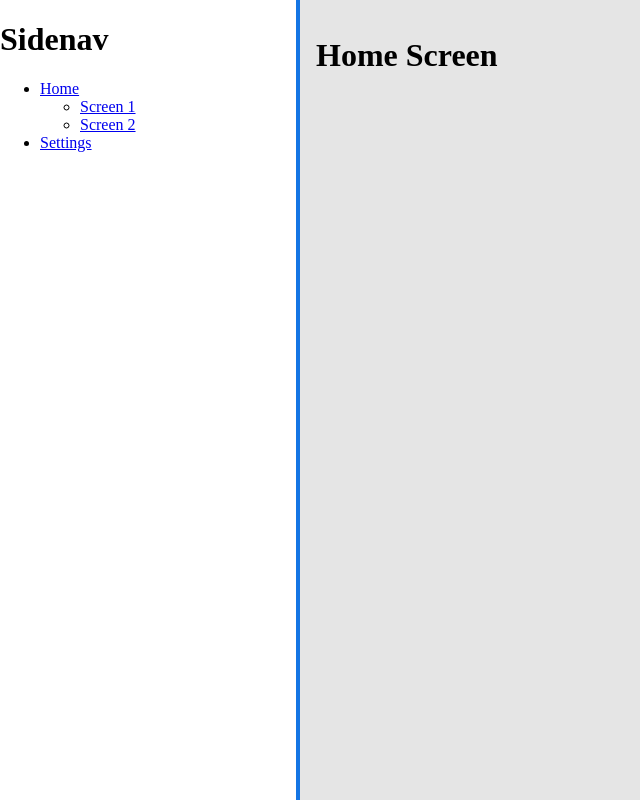
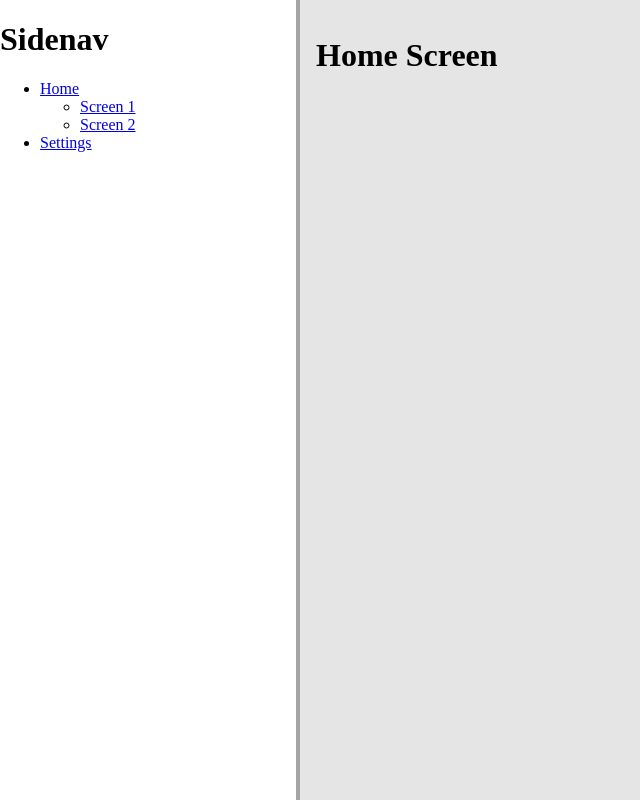
Before and after one commit to aziznal/angular-dynamic-resizeable-sidenav, an Angular app: page /home in a window 1280 px wide. Shown: the whole page, without its empty margins (0-640 px from the left). Built offline with nearby package versions, Linux system fonts and the light colour scheme.

Commit message:
Fix sidenav width not following cursor and add buffer to avoid cursor flicker while resizing

```diff
--- a/src/app/components/sidenav/sidenav.component.html
+++ b/src/app/components/sidenav/sidenav.component.html
@@ -24,4 +24,8 @@
 </div>
 
 <!-- Resize Handle -->
-<div id="resizeHandle" #resizeHandle></div>
+<div
+  id="resizeHandle"
+  #resizeHandle
+  [class.resizing]="resizingEvent.isTracking"
+></div>
--- a/src/app/components/sidenav/sidenav.component.scss
+++ b/src/app/components/sidenav/sidenav.component.scss
@@ -4,12 +4,14 @@
 
   position: sticky;
   top: 0;
+
+  box-sizing: border-box;
 }
 
 #resizeHandle {
   height: 100%;
 
-  background-color: rgb(20, 117, 228);
+  background-color: rgb(165, 165, 165);
   width: 4px;
 
   position: absolute;
@@ -31,4 +33,18 @@
   &:hover {
     background-color: rgb(93, 159, 235);
   }
+
+  // buffer to avoid flickering cursor when resizing
+  &.resizing::after {
+    content: "";
+    display: block;
+
+    height: 100%;
+
+    width: 48px;
+
+    position: absolute;
+    right: -24px;
+    z-index: 1;
+  }
 }
--- a/src/app/components/sidenav/sidenav.component.ts
+++ b/src/app/components/sidenav/sidenav.component.ts
@@ -4,8 +4,6 @@ import {
   Component,
   ElementRef,
   HostListener,
-  OnInit,
-  Renderer2,
   ViewChild,
 } from '@angular/core';
 
@@ -32,16 +30,14 @@ export class SidenavComponent implements AfterViewInit {
   @ViewChild('sidenavBody')
   sidenavBodyRef?: ElementRef<HTMLElement>;
 
-  #resizingEvent: ResizingEvent = {
+  resizingEvent: ResizingEvent = {
     isTracking: false,
     startingCursorX: 0,
     startingWidth: 0,
-    handleWidth: 10,
+    handleWidth: 0,
     maxWidth: 0,
     minWidth: 200,
   };
-
-  constructor(private renderer: Renderer2) {}
 
   ngAfterViewInit() {
     this.#setupResizeHandle();
@@ -58,40 +54,40 @@ export class SidenavComponent implements AfterViewInit {
     this.resizeHandleRef.nativeElement.addEventListener(
       'mousedown',
       (event) => {
-        this.#resizingEvent.isTracking = true;
+        this.resizingEvent.isTracking = true;
 
-        this.#resizingEvent.startingCursorX = event.screenX;
+        this.resizingEvent.startingCursorX = event.clientX;
 
-        this.#resizingEvent.startingWidth =
+        this.resizingEvent.startingWidth =
           this.sidenavBodyRef!.nativeElement.clientWidth;
 
         // max width is the width of the window minus the width of the handle
-        this.#resizingEvent.maxWidth =
-          window.innerWidth - this.#resizingEvent.handleWidth;
+        this.resizingEvent.maxWidth =
+          window.innerWidth - this.resizingEvent.handleWidth;
       }
     );
   }
 
   @HostListener('window:mousemove', ['$event'])
   onMouseMove(event: MouseEvent) {
-    if (!this.#resizingEvent.isTracking) {
+    if (!this.resizingEvent.isTracking) {
       return;
     }
 
-    const cursorDeltaX = event.screenX - this.#resizingEvent.startingCursorX!;
+    const cursorDeltaX = event.clientX - this.resizingEvent.startingCursorX!;
 
     let newWidth = Math.min(
-      this.#resizingEvent.startingWidth! + cursorDeltaX,
-      this.#resizingEvent.maxWidth!
+      this.resizingEvent.startingWidth! + cursorDeltaX,
+      this.resizingEvent.maxWidth!
     );
 
-    newWidth = Math.max(newWidth, this.#resizingEvent.minWidth!);
+    newWidth = Math.max(newWidth, this.resizingEvent.minWidth!);
 
     document.body.style.setProperty('--sidenav-width', `${newWidth}px`);
   }
 
   @HostListener('window:mouseup', ['$event'])
   onMouseUp(event: MouseEvent) {
-    this.#resizingEvent.isTracking = false;
+    this.resizingEvent.isTracking = false;
   }
 }
```
